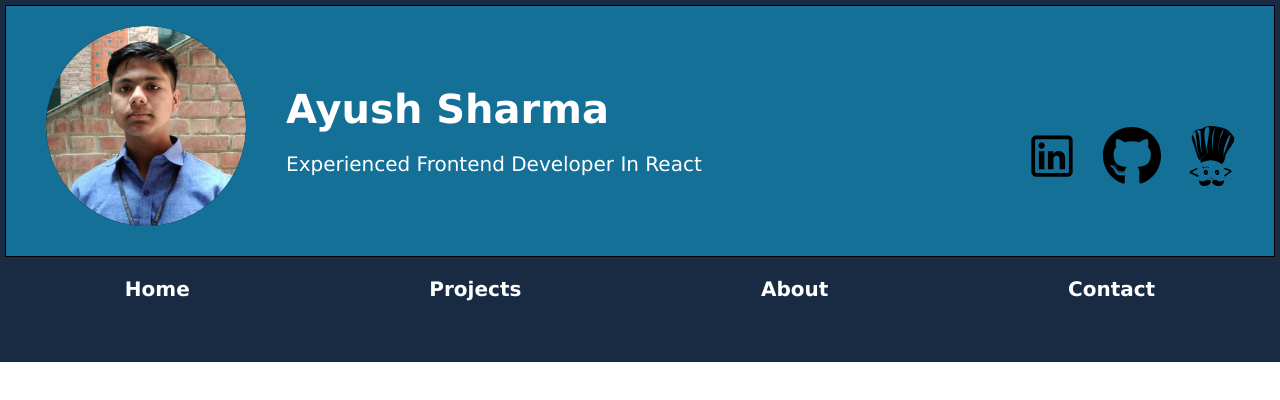
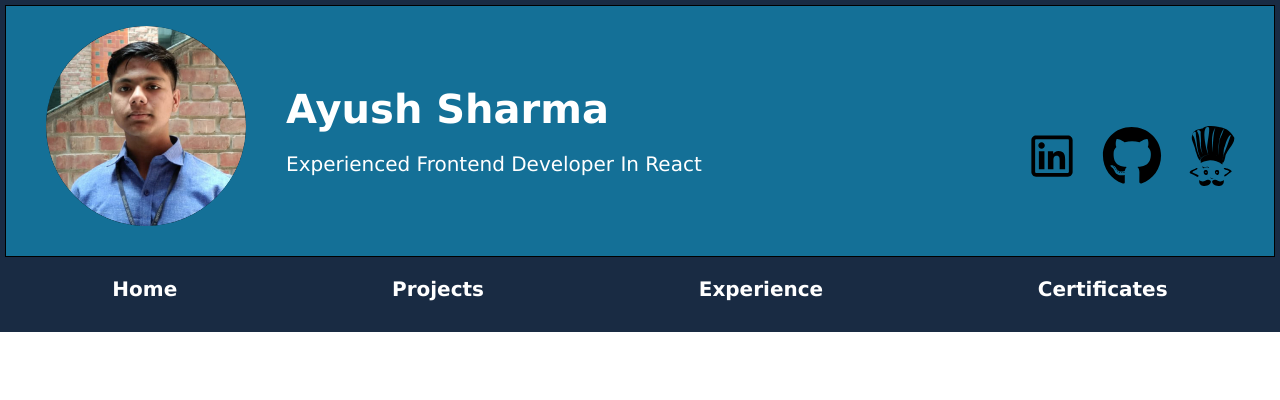
Before and after one commit to Ayush-Sharma-2023/myportfolio, a React (Create React App) app: page / in a window 1280 px wide. Shown: the top 400 px of the page. Built offline with nearby package versions, Linux system fonts and the light colour scheme.

Commit message:
modified:   src/components/navbar.css 	modified:   src/components/navbar.jsx

```diff
--- a/src/components/navbar.css
+++ b/src/components/navbar.css
@@ -10,7 +10,7 @@ body{
 
 .box{
     /* border: 3px solid red; */
-    height: 100px;
+    height: 70px;
     background-color: #192B43;
 }
 
--- a/src/components/navbar.jsx
+++ b/src/components/navbar.jsx
@@ -8,8 +8,8 @@ export default function body(){
     <ul className="navlist">
         <li className="navitem">Home</li>
         <li className="navitem">Projects</li>
-        <li className="navitem">About</li>
-        <li className="navitem">Contact</li>
+        <li className="navitem">Experience</li>
+        <li className="navitem">Certificates</li>
     </ul>
 
 </div>
```
